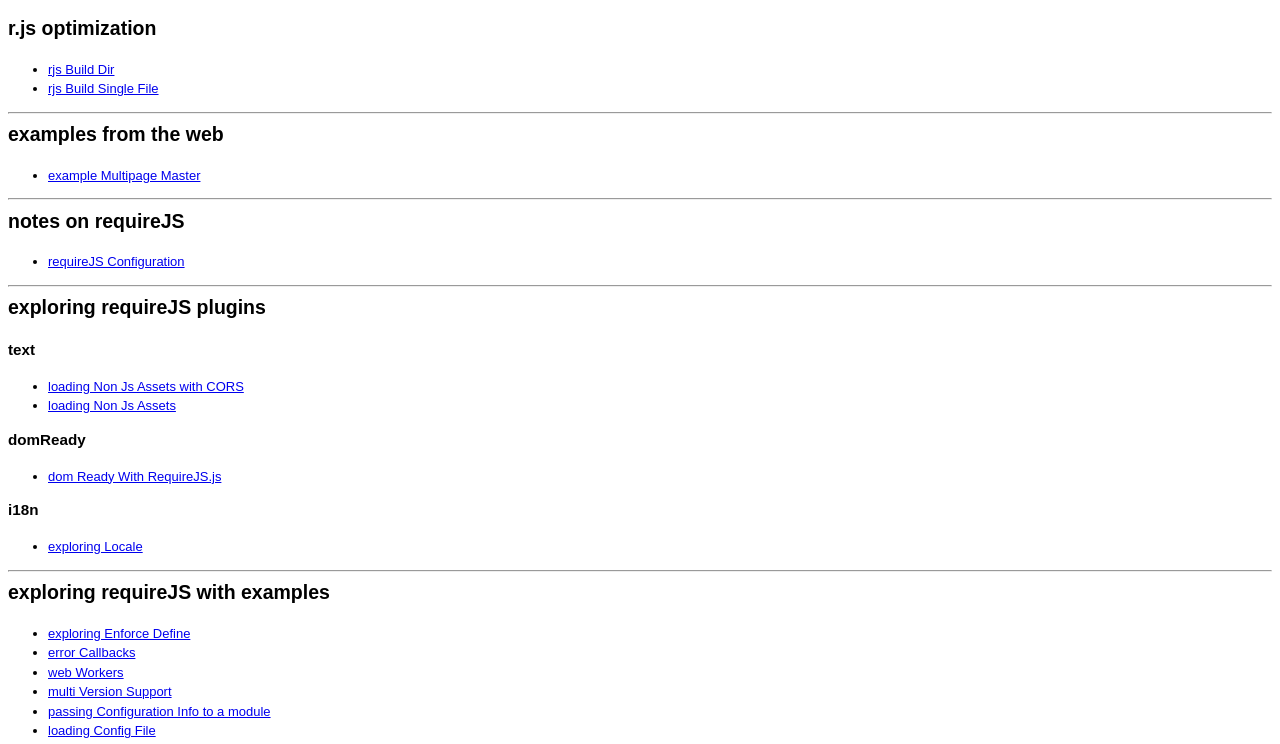
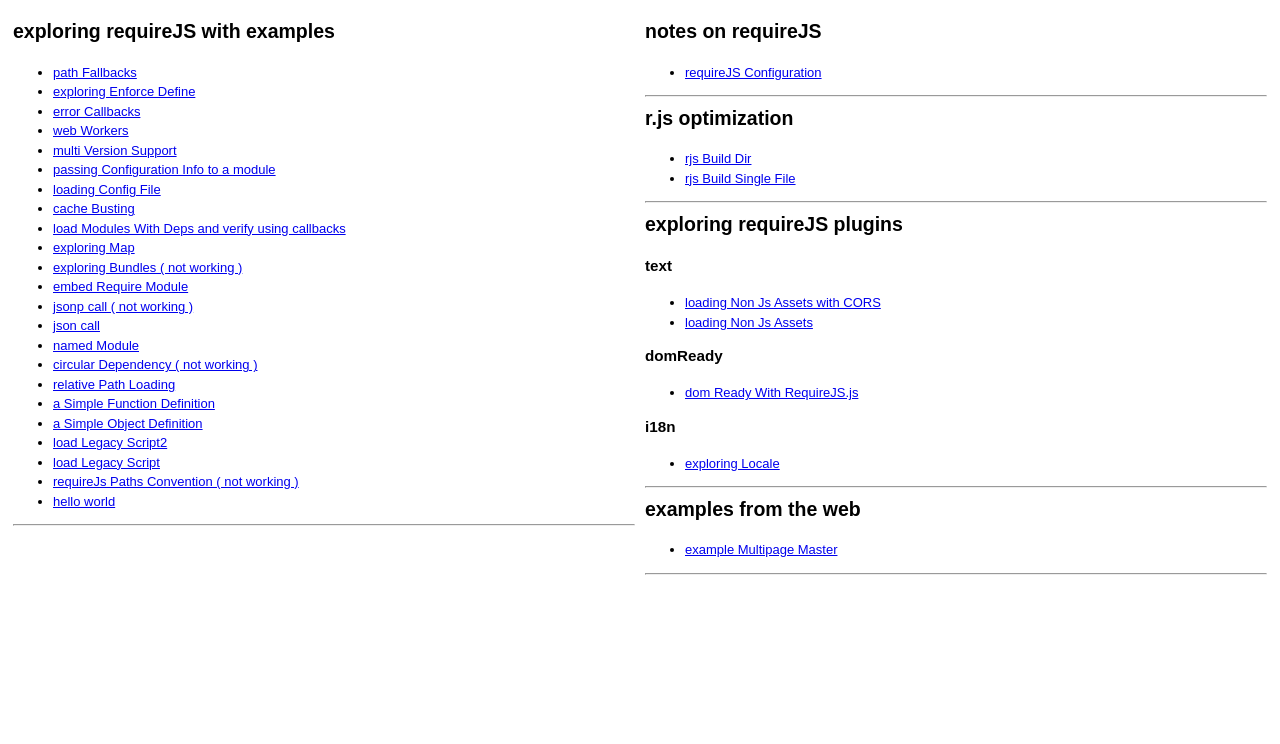
Before and after one commit to SanthoshBabuMR/learning-requireJS, a website: page index.html in a window 1280 px wide. Shown: the part 50-794 px from the top of the page. Drawn offline with Linux system fonts and the light colour scheme.

Commit message:
added path fallbacks example

```diff
--- a/index.html
+++ b/index.html
@@ -7,41 +7,13 @@
 </head>
 <body>
 	<h1>Learning requireJS</h1>
-	<h2>r.js optimization</h2>
-	<ul>
-		<li><a href="views/rjsBuildDir/index.html">rjs Build Dir</a></li>
-		<li><a href="views/rjsBuildSingleFile/index.html">rjs Build Single File</a></li>
-	</ul>
-	<hr />
-	<h2>examples from the web</h2>
-	<ul>
-		<li><a href="views/exampleMultipageMaster/index.html">example Multipage Master</a></li>
-	</ul>
-	<hr />
-	<h2>notes on requireJS</h2>
-	<ul>
-		<li><a href="views/requireJSConfiguration/index.html">requireJS Configuration</a></li>
-	</ul>
-	<hr />
-	<h2>exploring requireJS plugins</h2>
-	<h3>text</h3>
-	<ul>
-		<li><a href="views/loadingNonJsAssetsCORS/index.html">loading Non Js Assets with CORS</a></li>
-		<li><a href="views/loadingNonJsAssets/index.html">loading Non Js Assets</a></li>
-	</ul>
-	<h3>domReady</h3>
-	<ul>
-		<li><a href="views/domReadyWithRequireJS/index.html">dom Ready With RequireJS.js</a></li>
-	</ul>
-	<h3>i18n</h3>
-	<ul>
-		<li><a href="views/exploringLocale/index.html">exploring Locale</a></li>
-	</ul>
-	<hr />
+	<div class="grid-a">
+		<div class="row">
+			<div class="block-a">
 				<h2>exploring requireJS with examples</h2>
 				<ul>
-		<!-- <li><a href="views/jqueryNoconflict/index.html">jquery Noconflict (pending)</a></li>
-		<li><a href="views/pathFallbacks/index.html">path Fallbacks (pending)</a></li> -->
+					<!-- <li><a href="views/jqueryNoconflict/index.html">jquery Noconflict (pending)</a></li> -->
+					<li><a href="views/pathFallbacks/index.html">path Fallbacks</a></li>
 					<li><a href="views/exploringEnforceDefine/index.html">exploring Enforce Define</a></li>
 					<li><a href="views/errorCallbacks/index.html">error Callbacks</a></li>
 					<li><a href="views/webWorkers/index.html">web Workers</a></li>
@@ -65,6 +37,42 @@
 					<li><a href="views/requireJsPathsConvention/index.html">requireJs Paths Convention ( not working )</a></li>
 					<li><a href="views/helloWorld/index.html">hello world</a></li>
 				</ul>
+				<hr />
+			</div>
+			<div class="block-b">
+				<h2>notes on requireJS</h2>
+				<ul>
+					<li><a href="views/requireJSConfiguration/index.html">requireJS Configuration</a></li>
+				</ul>
+				<hr />
+				<h2>r.js optimization</h2>
+				<ul>
+					<li><a href="views/rjsBuildDir/index.html">rjs Build Dir</a></li>
+					<li><a href="views/rjsBuildSingleFile/index.html">rjs Build Single File</a></li>
+				</ul>
+				<hr />
+				<h2>exploring requireJS plugins</h2>
+				<h3>text</h3>
+				<ul>
+					<li><a href="views/loadingNonJsAssetsCORS/index.html">loading Non Js Assets with CORS</a></li>
+					<li><a href="views/loadingNonJsAssets/index.html">loading Non Js Assets</a></li>
+				</ul>
+				<h3>domReady</h3>
+				<ul>
+					<li><a href="views/domReadyWithRequireJS/index.html">dom Ready With RequireJS.js</a></li>
+				</ul>
+				<h3>i18n</h3>
+				<ul>
+					<li><a href="views/exploringLocale/index.html">exploring Locale</a></li>
+				</ul>
+				<hr />
+				<h2>examples from the web</h2>
+				<ul>
+					<li><a href="views/exampleMultipageMaster/index.html">example Multipage Master</a></li>
+				</ul>
+				<hr />
+			</div>
+		</div>
 	</div>
 </body>
 </html>
--- a/public/scripts/config/requireConfig.js
+++ b/public/scripts/config/requireConfig.js
@@ -27,6 +27,7 @@
 		"oldModule": "modules/oldModule",
 		"newModule": "modules/newModule",
 		"getAuthor": "modules/getAuthor",
+		"exploringEnforceDefine": "modules/exploringEnforceDefine",
 
 		// require modules
 		"helloWorld": "modules/helloWorld",
@@ -47,6 +48,7 @@
 		"loadingNonJsAssetsCORS": "modules/loadingNonJsAssetsCORS",
 		"domReadyWithRequireJS": "modules/domReadyWithRequireJS",
 		"exploringLocale": "modules/exploringLocale",
+		"pathFallbacks": "modules/pathFallbacks",
 
 		// non-AMD Modules
 		"maths": "legacyModules/maths",
@@ -105,4 +107,4 @@
 		}
 	},
 	urlArgs : "bust=" + (new Date()).getTime()
-})
+} );
```
Also changed, not shown: public/scripts/config/configPathFallbacks.js (added, +13 -0 lines), public/scripts/modules/pathFallbacks.js (added, +12 -0 lines), views/pathFallbacks/index.html (added, +15 -0 lines). Lines whose indentation alone changed are shown as unchanged.
